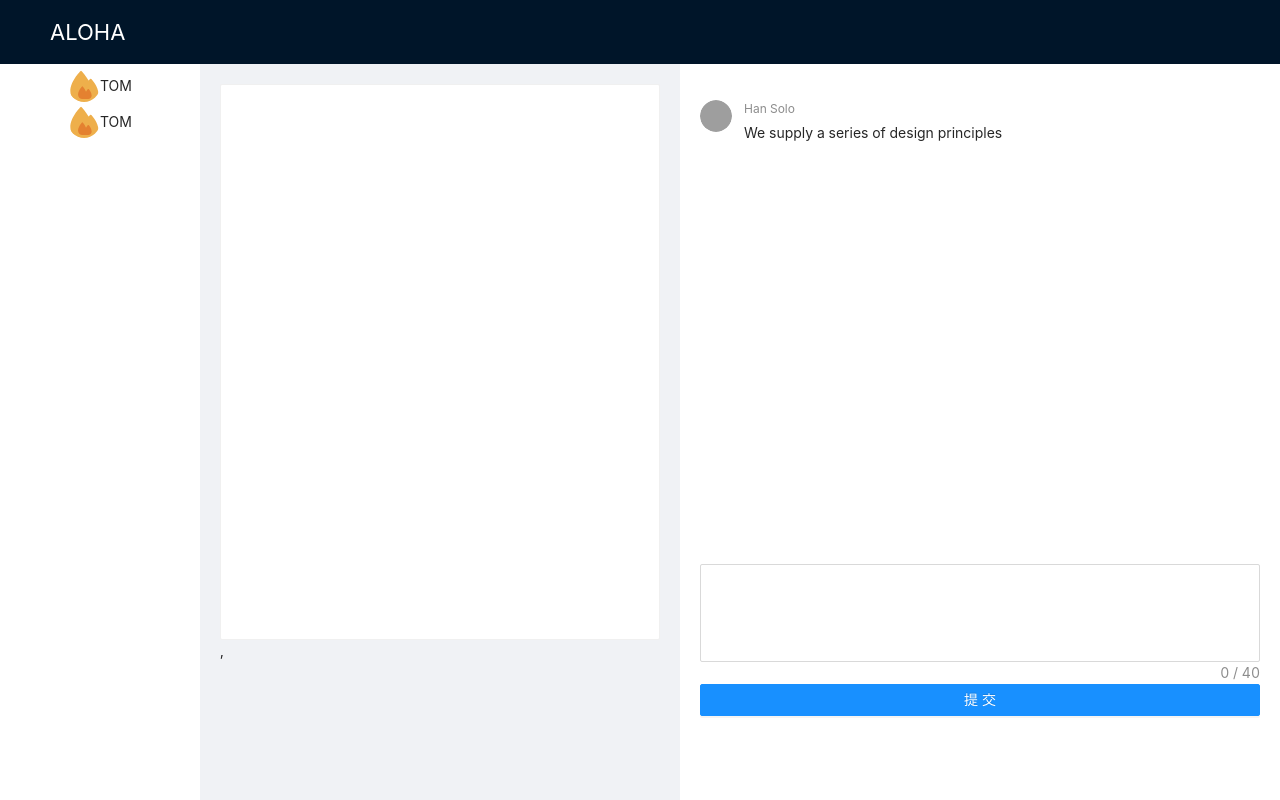
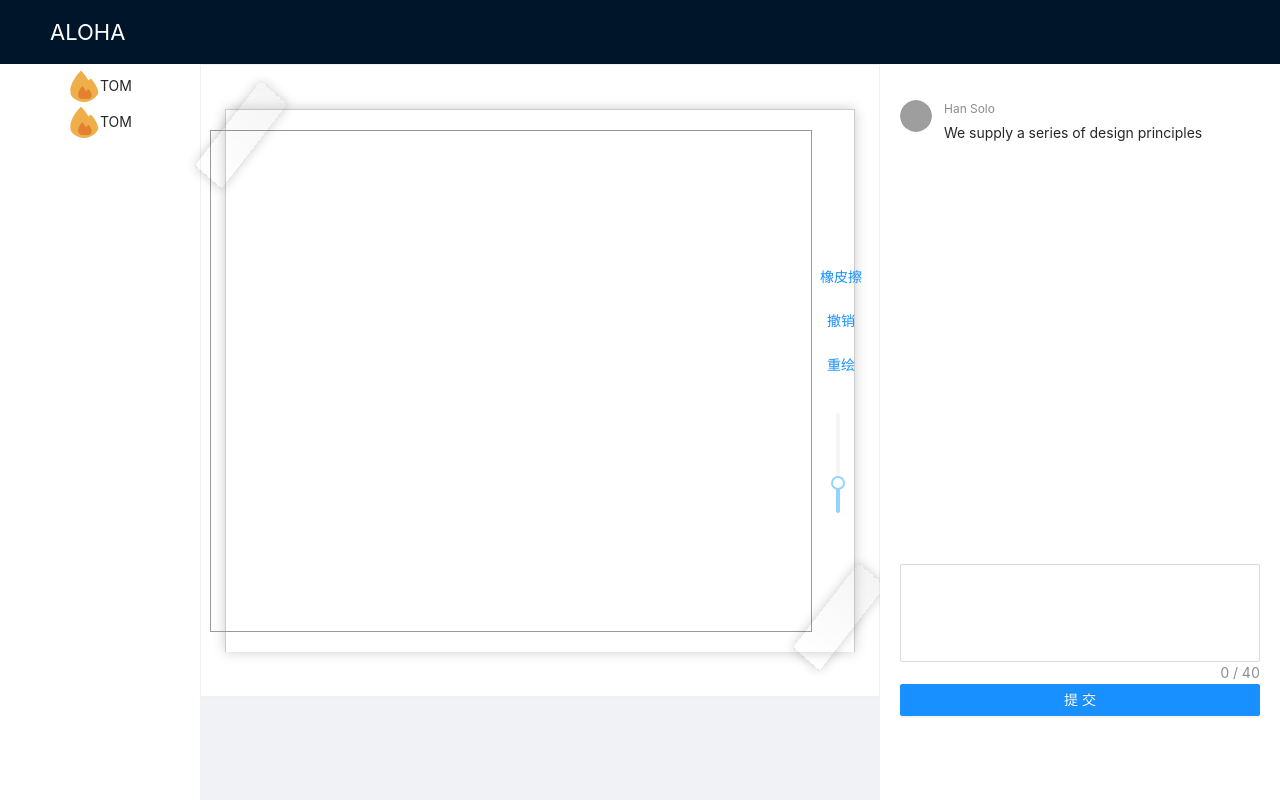
Before and after one commit to ZUOZHE1997/DrawSomething, a React (Create React App) app in the folder frontend/: page / in a window 1280 px wide. Built offline with nearby package versions, Linux system fonts and the light colour scheme; grey boxes are pictures that could not be loaded.

Commit message:
添加canvas画图,完善一下样式

```diff
--- a/frontend/src/App.js
+++ b/frontend/src/App.js
@@ -19,7 +19,7 @@ function App() {
                 <Content className="layout-content">
                     <DrawContent />
                 </Content>
-                <Sider width="600" theme="light"><MsgBoard /></Sider>
+                <Sider width="400" theme="light"><MsgBoard /></Sider>
             </Layout>
             {/*<Footer>Footer</Footer>*/}
         </Layout>
--- /dev/null
+++ b/frontend/src/views/Content/draw.js
@@ -0,0 +1,59 @@
+export class Draw {
+  constructor(element) {
+    // 获取实例
+    this.canvas = document.getElementById(element)
+    this.ctx = this.canvas.getContext('2d')
+    // 初始化画笔
+    this.painting = false
+    this.lastPoint = { x: undefined, y: undefined }
+  }
+  init() {
+    this.canvas.onmousedown = (e) => {
+      this.readyDraw(e)
+    }
+    this.canvas.onmousemove = (e) => {
+      this.drawing(e)
+    }
+    this.canvas.onmouseup = () => {
+      this.stopDraw()
+    }
+  }
+  // 开始准备绘制
+  readyDraw(e) {
+    this.painting = true
+    let x = e.offsetX
+    let y = e.offsetY
+    this.lastPoint = { x: x, y: y }
+  }
+  // 鼠标点击canvas正在绘画
+  drawing(e) {
+    if (this.painting) {
+      let x = e.offsetX
+      let y = e.offsetY
+      let newPoint = { x: x, y: y }
+      this.drawLine(this.lastPoint.x, this.lastPoint.y, newPoint.x, newPoint.y)
+      this.lastPoint = newPoint
+    }
+  }
+  // 停止绘制
+  stopDraw() {
+    this.painting = false
+  }
+   // 鼠标点击画点
+  drawCircle(x, y, radius) {
+    this.ctx.save()
+    this.ctx.beginPath()
+    this.ctx.arc(x, y, radius, 0, Math.PI * 2)
+    this.ctx.fill()
+  }
+  // 鼠标平移划线
+  drawLine(x1, y1, x2, y2) {
+    this.ctx.lineWidth = 3
+    this.ctx.lineCap = 'round'
+    this.ctx.lineJoin = 'round'
+    this.ctx.moveTo(x1, y1)
+    this.ctx.lineTo(x2, y2)
+    this.ctx.stroke()
+    this.ctx.closePath()
+  }
+}
--- a/frontend/src/views/Content/index.css
+++ b/frontend/src/views/Content/index.css
@@ -1,8 +1,80 @@
-.draw-content{
-    padding: 20px;
+#draw{
+    border:1px solid #999999
 }
-.canvas-content{
-    width: 100%;
-    height: calc(100vh - 300px);
-    /*border: 1px solid #999;*/
+.Slider-set{
+  display: 'inline-block';
+  height: 18.75rem,
 }
+.operating-btn-list{
+  height: auto;
+  display: flex;
+  flex-direction: column;
+  justify-content: flex-start;
+  /* align-items: center; */
+}
+.operating-btn-list button{
+  margin: 10px 0;
+}
+.draw-content {
+  margin: 20px auto;
+  width: 100%;
+  min-height: 310px;
+  padding: 20px;
+  display: flex;
+  justify-content: center;
+  align-items: center;
+  position: relative;
+  /* background: -webkit-gradient(
+    linear,
+    0% 20%,
+    0% 92%,
+    from(rgb(102, 75, 75)),
+    to(#f3f3f3),
+    color-stop(0.1, #fff)
+  ); */
+  border-top: 1px solid #ccc;
+  border-right: 1px solid #ccc;
+  border-left: 1px solid #ccc;
+  -webkit-box-shadow: 0px 0px 12px rgba(0, 0, 0, 0.2);
+}
+.draw-content:before {
+  content: '';
+  position: absolute;
+  top:0;
+  left: 0;
+  width: 130px;
+  height: 30px;
+  border-left: 1px dashed rgba(0, 0, 0, 0.1);
+  border-right: 1px dashed rgba(0, 0, 0, 0.1);
+  background: -webkit-gradient(
+    linear,
+    555% 20%,
+    0% 92%,
+    from(rgba(0, 0, 0, 0.1)),
+    to(rgba(0, 0, 0, 0)),
+    color-stop(0.1, rgba(0, 0, 0, 0.2))
+  );
+  -webkit-box-shadow: 0px 0px 12px rgba(0, 0, 0, 0.2);
+  -webkit-transform: translate(-50px, 10px) skew(10deg, 10deg) rotate(-50deg);
+}
+
+.draw-content:after {
+  content: '';
+  position: absolute;
+  right: 0;
+  bottom: 0;
+  width: 130px;
+  height: 30px;
+  background: -webkit-gradient(
+    linear,
+    555% 20%,
+    0% 92%,
+    from(rgba(0, 0, 0, 0.1)),
+    to(rgba(0, 0, 0, 0)),
+    color-stop(0.1, rgba(0, 0, 0, 0.2))
+  );
+  border-left: 1px dashed rgba(0, 0, 0, 0.1);
+  border-right: 1px dashed rgba(0, 0, 0, 0.1);
+  -webkit-box-shadow: 0px 0px 12px rgba(0, 0, 0, 0.2);
+  -webkit-transform: translate(50px, -20px) skew(10deg, 10deg) rotate(-50deg);
+}
--- a/frontend/src/views/Content/index.js
+++ b/frontend/src/views/Content/index.js
@@ -1,16 +1,42 @@
-import React from "react"
-import "./index.css"
-import { Card } from 'antd';
-
-
+import React from 'react'
+import './index.css'
+import { Card, Button, Slider } from 'antd'
+import { Draw } from './draw'
 
 export class DrawContent extends React.Component {
+  componentDidMount() {
+    let draw = new Draw('draw')
+    // console.log(draw)
+    draw.init()
+  }
 
-    render() {
-        return <div className="draw-content">
-            <Card >
-                <canvas  className="canvas-content" />
-            </Card>,
+  render() {
+    const silderStyle = {
+      display: 'inline-block',
+      height: 100,
+      marginLeft: 10,
+      marginTop: 20,
+    }
+    return (
+      <Card>
+        <div className="draw-content">
+          <canvas width="600" height="500" id="draw" />
+          <div className="operating-btn-list">
+            <Button type="link" size="small">
+              橡皮擦
+            </Button>
+            <Button type="link" size="small">
+              撤销
+            </Button>
+            <Button type="link" size="small">
+              重绘
+            </Button>
+            <div style={silderStyle}>
+              <Slider vertical defaultValue={30} />
+            </div>
+          </div>
         </div>
-    }
+      </Card>
+    )
+  }
 }
--- a/frontend/src/views/Room/index.js
+++ b/frontend/src/views/Room/index.js
@@ -1,21 +1,26 @@
-import avatar from "./avatar.svg"
-import { Avatar } from 'antd';
+import avatar from './avatar.svg'
+import { Avatar } from 'antd'
 
-import "./index.css"
+import './index.css'
 
 export function PeopleList() {
-    const list = [{
-        name: "TOM",
-        avatar: avatar
-    }, {
-        name: "TOM",
-        avatar: avatar
-    }
-    ]
-    const listRender = list.map((p, index) => {
-        return <div key={index} className="People-list-line">
-            <Avatar src={p.avatar} size="40" />
-            {p.name}</div>
-    })
-    return <div className="People-list">{listRender}    </div>
+  const list = [
+    {
+      name: 'TOM',
+      avatar: avatar,
+    },
+    {
+      name: 'TOM',
+      avatar: avatar,
+    },
+  ]
+  const listRender = list.map((p, index) => {
+    return (
+      <div key={index} className="People-list-line">
+        <Avatar src={p.avatar} size="40" />
+        {p.name}
+      </div>
+    )
+  })
+  return <div className="People-list">{listRender} </div>
 }
```
Also changed, not shown: frontend/src/views/MsgBoard/index.js (+17 -12 lines), 1 other file (tests, documents, lock files or other folders).
